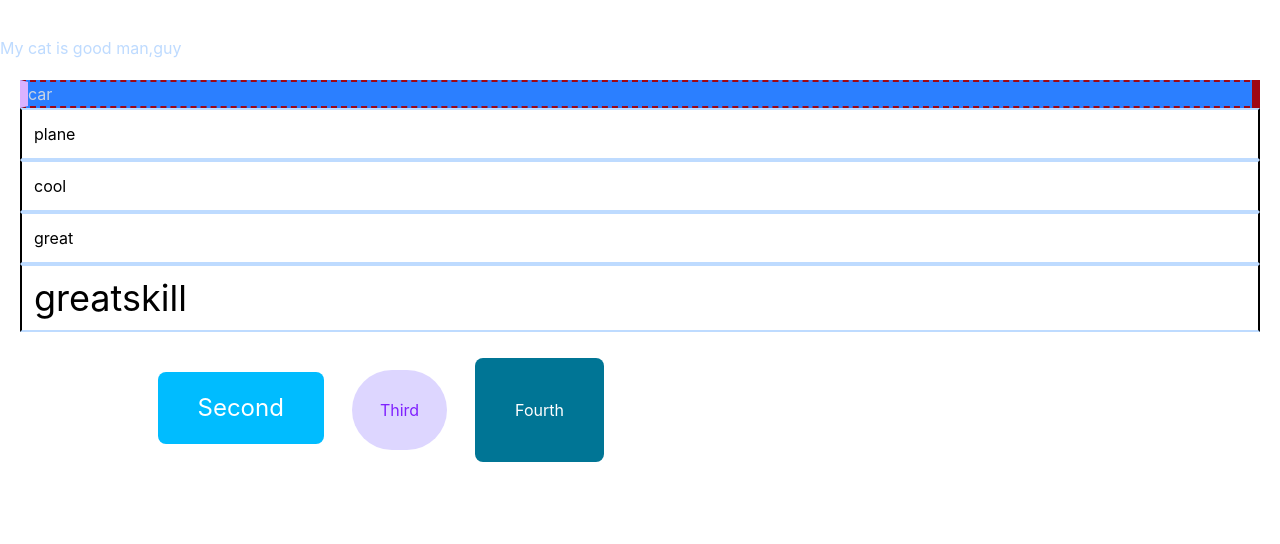
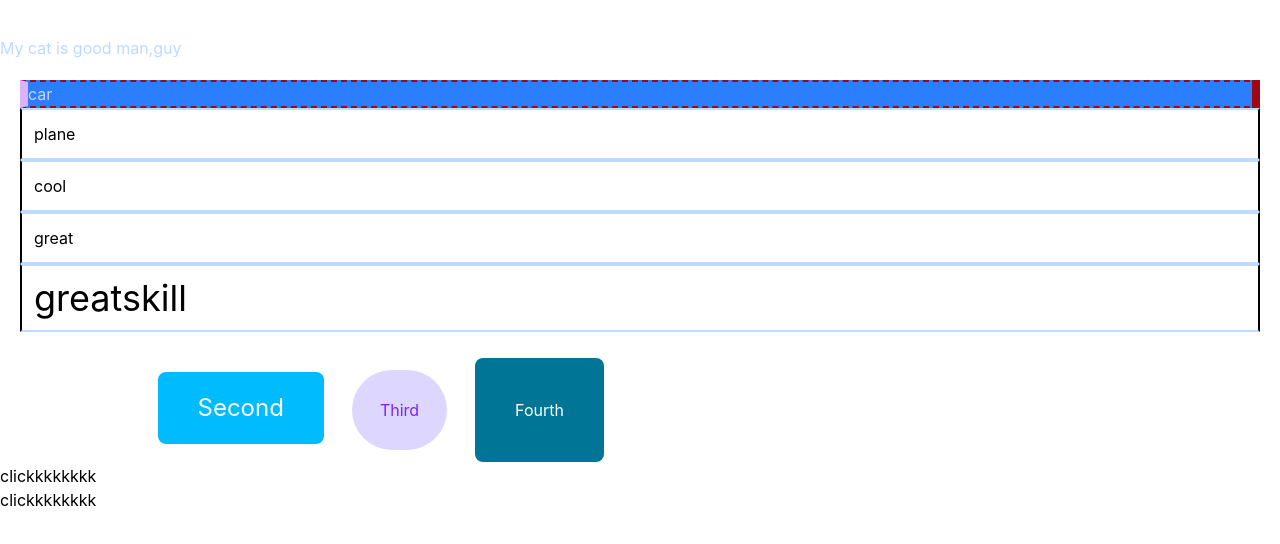
Before and after one commit to kingvirtuous/snap-react-tailwind, a React (Vite) app: page / in a window 1280 px wide. Shown: the top 544 px of the page. Built offline with nearby package versions, Linux system fonts and the light colour scheme.

Commit message:
learnig conditional styling

```diff
--- a/src/App.jsx
+++ b/src/App.jsx
@@ -1,6 +1,7 @@
 import React from 'react'
 import List from './List'
 import Button from './Button'
+import FancyButtton from './FancyButton.jsx'
 
 function Cat(props) {
 
@@ -19,6 +20,8 @@ const App = () => {
     <Cat text = "guy" grear="man"/>
     <List/>
     <Button/>
+    <FancyButtton>Click me</FancyButtton>
+      <FancyButtton>Submit</FancyButtton>
   </>
   )
 }
--- a/src/Button.jsx
+++ b/src/Button.jsx
@@ -5,7 +5,7 @@ const Button = () => {
     <div>
     <button className="text-white m-4 py-5
       px-9 border-2 border-white rounded-md">first</button>
-      <button className="bg-sky-400 text-2xl text-white m-5 px-10 py-5 rounded-lg hover:text-black bg-blue-400">Second</button>
+      <button className="bg-sky-400 text-2xl text-white m-5 px-10 py-5 rounded-lg">Second</button>
       <button className="rounded-full bg-violet-200 text-violet-600 p-7 m-2">Third</button>
       <button className="rounded-lg bg-cyan-700 text-white p-10 mx-5">Fourth</button>
       </div>
--- /dev/null
+++ b/src/FancyButton.jsx
@@ -0,0 +1,11 @@
+import React from 'react'
+
+const FancyButton = () => {
+  return (
+    <div>
+      <button type="submit">clickkkkkkkk</button>
+    </div>
+  )
+}
+
+export default FancyButton
```
